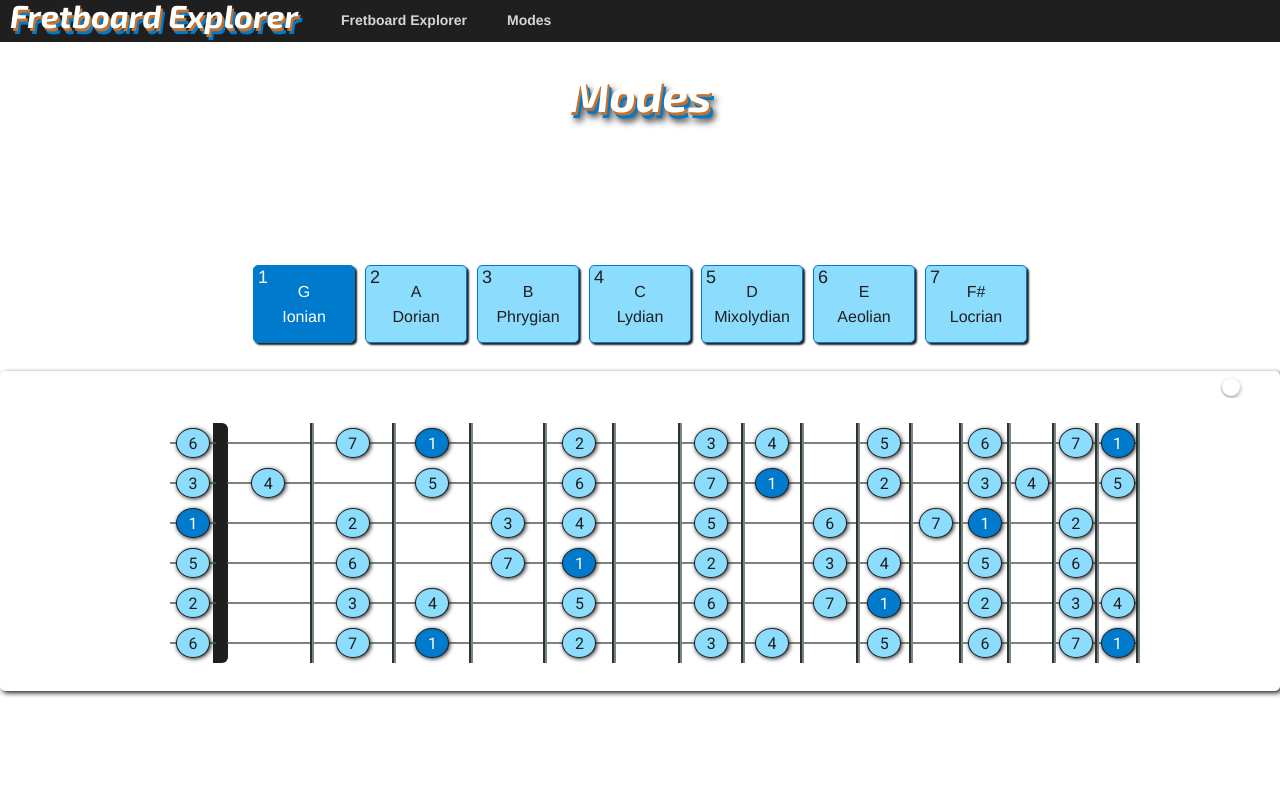
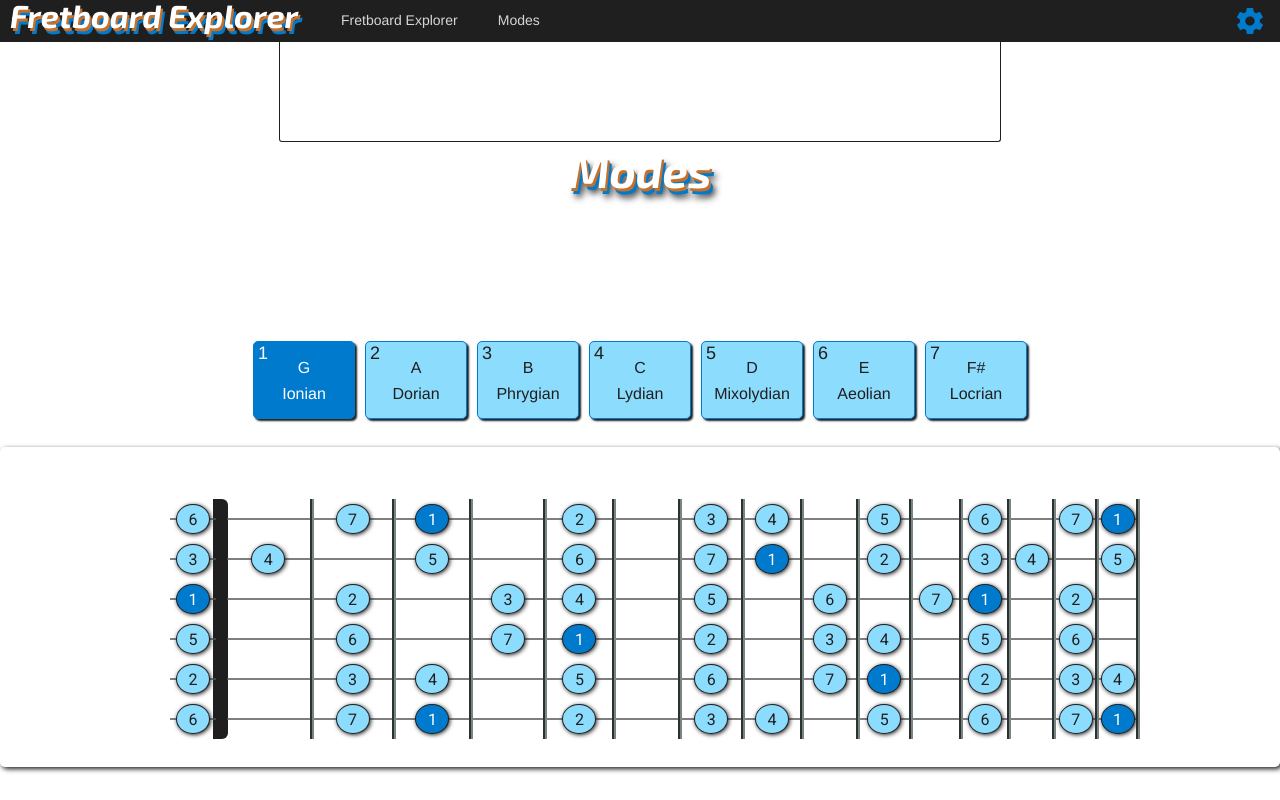
Before and after one commit to bartsides/fretboard-explorer, a Vue app: page /fretboard-explorer/modes in a window 1280 px wide. Built offline with nearby package versions, Linux system fonts and the light colour scheme.

Commit message:
Moved generic fretboard settings to top drawer Injected settings

```diff
--- a/src/App.vue
+++ b/src/App.vue
@@ -1,7 +1,8 @@
 <script setup lang="ts">
 import { darkTheme, GlobalThemeOverrides, NConfigProvider } from "naive-ui";
-import { computed, nextTick, onMounted, reactive } from "vue";
+import { computed, nextTick, onMounted, provide, reactive, ref } from "vue";
 import Nav from "./components/Nav.vue";
+import { DefaultSettings, Settings, settingsSymbol } from "./settings/Settings";
 
 const themeOverrides: GlobalThemeOverrides = {
   common: {
@@ -22,9 +23,15 @@ const state = reactive<{ windowWidth: number }>({
   windowWidth: window.innerWidth,
 });
 
+const settings = ref<Settings>(DefaultSettings);
+provide(settingsSymbol, settings);
+
+function settingsChanged(value: Settings) {
+  settings.value = value;
+}
+
 const onResize = () => (state.windowWidth = window.innerWidth);
 const small = computed(() => state.windowWidth < 768);
-
 onMounted(() => {
   nextTick(() => {
     window.removeEventListener("resize", onResize);
@@ -35,7 +42,7 @@ onMounted(() => {
 
 <template>
   <n-config-provider :theme="darkTheme" :themeOverrides="themeOverrides">
-    <Nav :small="small" />
+    <Nav :small="small" @settingsChanged="settingsChanged" />
     <router-view />
   </n-config-provider>
 </template>
--- a/src/components/Fretboard.vue
+++ b/src/components/Fretboard.vue
@@ -1,9 +1,14 @@
 <script setup lang="ts">
-import { reactive, ref, watch } from "vue";
+import { inject, reactive, ref, watch } from "vue";
 import { calcFretWidths } from "../services/HelperService";
+import {
+  DefaultSettings,
+  DisplayOption,
+  Settings,
+  settingsSymbol,
+} from "../settings/Settings";
 import { getNote, Note } from "../theory/Notes";
 import { getNotesInScale, Scale } from "../theory/Scales";
-import { Tuning } from "../theory/Tunings";
 import FretNote from "./FretNote.vue";
 
 const emit = defineEmits<{
@@ -11,37 +16,39 @@ const emit = defineEmits<{
 }>();
 
 const props = defineProps<{
-  tuning: Tuning;
   scale: Scale;
   rootNote: Note;
-  textMode: "Name" | "Number" | "";
-  frets: number;
 }>();
 
 function getTuningNotes(notes: Note[]): Note[] {
   return JSON.parse(JSON.stringify(notes)).reverse();
 }
 
-let { defaultFretWidth, frets, tuningNotes, scaleNotes, textMode } = reactive<{
+let settings = inject(settingsSymbol)!;
+function getSettings(): Settings {
+  return settings.value ?? DefaultSettings;
+}
+
+let { defaultFretWidth, frets, tuningNotes, scaleNotes, display } = reactive<{
   defaultFretWidth: number;
   frets: number;
   tuningNotes: Note[];
   scaleNotes: Note[];
-  textMode: "Name" | "Number" | "";
+  display: DisplayOption;
 }>({
   defaultFretWidth: 46,
-  frets: 15,
-  tuningNotes: getTuningNotes(props.tuning.notes),
+  frets: getSettings().frets,
+  tuningNotes: getTuningNotes(getSettings().tuning.notes),
   scaleNotes: getNotesInScale(props.scale, props.rootNote),
-  textMode: props.textMode,
+  display: getSettings().display,
 });
 const fretWidths = ref<number[]>(calcFretWidths(frets, defaultFretWidth));
-watch(
-  () => props.tuning,
-  (val: Tuning) => {
-    tuningNotes = getTuningNotes(val.notes);
-  }
-);
+watch(settings, () => {
+  const val = getSettings();
+  tuningNotes = getTuningNotes(val.tuning.notes);
+  display = val.display;
+  fretWidths.value = calcFretWidths(val.frets, defaultFretWidth);
+});
 watch(
   () => props.scale,
   (val: Scale) => (scaleNotes = getNotesInScale(val, props.rootNote))
@@ -50,17 +57,6 @@ watch(
   () => props.rootNote,
   (val: Note) => (scaleNotes = getNotesInScale(props.scale, val))
 );
-watch(
-  () => props.textMode,
-  (val: "Name" | "Number" | "") => (textMode = val)
-);
-watch(
-  () => props.frets,
-  (val: number) => {
-    frets = val;
-    fretWidths.value = calcFretWidths(frets, defaultFretWidth);
-  }
-);
 function noteInScale(stringNote: Note, fret: number): boolean {
   if (!scaleNotes.length || !stringNote || !props.rootNote) return false;
   const fretNote = getNote(stringNote.value + fret);
@@ -68,10 +64,10 @@ function noteInScale(stringNote: Note, fret: number): boolean {
   return !!scaleNotes.find((n) => n.value === fretNote.value);
 }
 function fretText(stringNote: Note, fret: number): string {
-  if (!textMode || !stringNote) return "";
+  if (!display || !stringNote) return "";
   const note = getNote(stringNote.value + fret);
   if (!note) return "";
-  switch (textMode) {
+  switch (display) {
     case "Name":
       return note.name;
     case "Number":
--- a/src/components/Nav.vue
+++ b/src/components/Nav.vue
@@ -1,7 +1,22 @@
 <script setup lang="ts">
-import { MenuOption, NMenu } from "naive-ui";
-import { h, reactive, watchEffect } from "vue";
+import {
+  MenuOption,
+  NButton,
+  NCollapseTransition,
+  NIcon,
+  NMenu,
+  NSelect,
+} from "naive-ui";
+import { h, onMounted, reactive, ref, watchEffect } from "vue";
 import { RouterLink } from "vue-router";
+import { getOption } from "../services/HelperService";
+import {
+  DefaultSettings,
+  DisplayOption,
+  DisplayOptions,
+  Settings,
+} from "../settings/Settings";
+import { Tunings } from "../theory/Tunings";
 import Icon from "./Icon.vue";
 
 interface NavRoute {
@@ -9,9 +24,22 @@ interface NavRoute {
   route: string;
 }
 
+const emit = defineEmits<{
+  (e: "settingsChanged", settings: Settings): void;
+}>();
+
 const { small } = defineProps<{ small: boolean }>();
 const state = reactive<{ small: boolean }>({ small: small });
 watchEffect(() => (state.small = small));
+
+const showOptions = ref(true);
+const tuning = ref(DefaultSettings.tuning);
+const display = ref<DisplayOption>(DefaultSettings.display);
+const frets = ref(DefaultSettings.frets);
+
+const tuningOptions = ref(Tunings.map((t) => getOption(t.name)));
+const fretOptions = ref([12, 15, 22, 24].map((f) => getOption(f.toString())));
+const displayOptions = ref(DisplayOptions.map(getOption));
 
 const routes: NavRoute[] = [
   { name: "Fretboard Explorer", route: "/fretboard-explorer" },
@@ -26,12 +54,106 @@ const options: MenuOption[] = routes.map((route) => {
     label: () => h(RouterLink, { to: route.route }, () => route.name),
   };
 });
+
+function toggleSettings() {
+  showOptions.value = !showOptions.value;
+}
+
+function getSettings(): Settings {
+  let tuningValue = tuning.value;
+  return {
+    tuning: tuningValue,
+    display: display.value,
+    frets: frets.value,
+  };
+}
+
+function emitSettings() {
+  emit("settingsChanged", getSettings());
+}
+function tuningSelected(value: string) {
+  tuning.value = Tunings.find((t) => t.name === value)!;
+  emitSettings();
+}
+function displaySelected(value: DisplayOption) {
+  display.value = value;
+  emitSettings();
+}
+function fretsSelected(value: string) {
+  frets.value = Number(value);
+  emitSettings();
+}
+
+onMounted(() => emitSettings());
 </script>
 <template>
   <div id="nav">
     <Icon :small="small" />
     <n-menu class="nav-menu" mode="horizontal" :options="options" responsive />
+    <n-button
+      class="settings-button"
+      quaternary
+      :type="showOptions ? 'primary' : 'tertiary'"
+      @click="toggleSettings()"
+    >
+      <n-icon size="32">
+        <svg
+          version="1.1"
+          xmlns="http://www.w3.org/2000/svg"
+          xmlns:xlink="http://www.w3.org/1999/xlink"
+          x="0px"
+          y="0px"
+          viewBox="0 0 512 512"
+          enable-background="new 0 0 512 512"
+          xml:space="preserve"
+        >
+          <g>
+            <path
+              d="M413.967,276.8c1.06-6.235,1.06-13.518,1.06-20.8s-1.06-13.518-1.06-20.8l44.667-34.318
+		c4.26-3.118,5.319-8.317,2.13-13.518L418.215,115.6c-2.129-4.164-8.507-6.235-12.767-4.164l-53.186,20.801
+		c-10.638-8.318-23.394-15.601-36.16-20.801l-7.448-55.117c-1.06-4.154-5.319-8.318-10.638-8.318h-85.098
+		c-5.318,0-9.577,4.164-10.637,8.318l-8.508,55.117c-12.767,5.2-24.464,12.482-36.171,20.801l-53.186-20.801
+		c-5.319-2.071-10.638,0-12.767,4.164l-42.549,71.765c-2.119,4.153-1.061,10.399,2.129,13.518L96.97,235.2
+		c0,7.282-1.06,13.518-1.06,20.8s1.06,13.518,1.06,20.8l-44.668,34.318c-4.26,3.118-5.318,8.317-2.13,13.518L92.721,396.4
+		c2.13,4.164,8.508,6.235,12.767,4.164l53.187-20.801c10.637,8.318,23.394,15.601,36.16,20.801l8.508,55.117
+		c1.069,5.2,5.318,8.318,10.637,8.318h85.098c5.319,0,9.578-4.164,10.638-8.318l8.518-55.117c12.757-5.2,24.464-12.482,36.16-20.801
+		l53.187,20.801c5.318,2.071,10.637,0,12.767-4.164l42.549-71.765c2.129-4.153,1.06-10.399-2.13-13.518L413.967,276.8z
+		 M255.468,328.8c-41.489,0-74.46-32.235-74.46-72.8s32.971-72.8,74.46-72.8s74.461,32.235,74.461,72.8S296.957,328.8,255.468,328.8
+		z"
+            ></path>
+          </g>
+        </svg>
+      </n-icon>
+    </n-button>
   </div>
+  <n-collapse-transition :show="showOptions" class="options">
+    <div class="options-drawer">
+      <div class="fretboard-option">
+        Tuning
+        <n-select
+          :value="tuning.name"
+          :options="tuningOptions"
+          @update:value="tuningSelected"
+        />
+      </div>
+      <div class="fretboard-option">
+        Display
+        <n-select
+          :value="display"
+          :options="displayOptions"
+          @update:value="displaySelected"
+        />
+      </div>
+      <div class="fretboard-option">
+        Frets
+        <n-select
+          :value="frets"
+          :options="fretOptions"
+          @update:value="fretsSelected"
+        />
+      </div>
+    </div>
+  </n-collapse-transition>
 </template>
 <style lang="scss" scoped>
 #nav {
@@ -41,4 +163,32 @@ const options: MenuOption[] = routes.map((route) => {
   justify-content: start;
   align-content: center;
 }
+.settings-button {
+  height: 42px;
+  font-size: 36px;
+}
+.options {
+  display: flex;
+  place-content: center;
+}
+$optionsBorder: 1px solid vars.$darkColor;
+$optionsBorderRadius: 3px;
+.options-drawer {
+  display: flex;
+  place-content: center;
+  border-left: $optionsBorder;
+  border-right: $optionsBorder;
+  border-bottom: $optionsBorder;
+  border-bottom-left-radius: $optionsBorderRadius;
+  border-bottom-right-radius: $optionsBorderRadius;
+  padding-left: 15px;
+  padding-right: 15px;
+  padding-top: 15px;
+  padding-bottom: 2em;
+
+  .fretboard-option {
+    margin-left: 15px;
+    margin-right: 15px;
+  }
+}
 </style>
--- a/src/pages/FretboardExplorer.vue
+++ b/src/pages/FretboardExplorer.vue
@@ -1,37 +1,23 @@
 <script setup lang="ts">
-import { NCollapseTransition, NSelect, NSwitch } from "naive-ui";
+import { NSelect } from "naive-ui";
 import { ref } from "vue";
 import Fretboard from "../components/Fretboard.vue";
 import ScaleChords from "../components/ScaleChords.vue";
 import { getOption } from "../services/HelperService";
 import { Notes } from "../theory/Notes";
 import { Scales } from "../theory/Scales";
-import { Tunings } from "../theory/Tunings";
 
-const showOptions = ref(false);
-const tuning = ref(Tunings[0]);
 const scale = ref(Scales[0]);
 const note = ref(Notes[3]); // 7 E
-const frets = ref(15);
-const textMode = ref<"Name" | "Number" | "">("Number");
 
-const tuningOptions = ref(Tunings.map((t) => getOption(t.name)));
 const scaleOptions = ref(Scales.map((s) => getOption(s.name)));
 const noteOptions = ref(Notes.map((n) => getOption(n.name)));
-const fretOptions = ref([12, 15, 22, 24].map((f) => getOption(f.toString())));
-const textModeOptions = ref(["Name", "Number", ""].map(getOption));
 
-function tuningSelected(value: string) {
-  tuning.value = Tunings.find((t) => t.name === value)!;
-}
 function scaleSelected(value: string) {
   scale.value = Scales.find((s) => s.name === value)!;
 }
 function noteSelected(value: string) {
   note.value = Notes.find((n) => n.name === value)!;
-}
-function fretsSelected(value: string) {
-  frets.value = Number(value);
 }
 </script>
 
@@ -58,39 +44,7 @@ function fretsSelected(value: string) {
     </div>
   </div>
   <div class="fretboard-container wide-card">
-    <n-switch v-model:value="showOptions" class="options-switch" />
-    <n-collapse-transition
-      :show="showOptions"
-      class="bottom-fretboard-option-row"
-    >
-      <div class="fretboard-option">
-        Tuning
-        <n-select
-          :value="tuning.name"
-          :options="tuningOptions"
-          @update:value="tuningSelected"
-        />
-      </div>
-      <div class="fretboard-option">
-        Display
-        <n-select v-model:value="textMode" :options="textModeOptions" />
-      </div>
-      <div class="fretboard-option">
-        Frets
-        <n-select
-          :value="frets"
-          :options="fretOptions"
-          @update:value="fretsSelected"
-        />
-      </div>
-    </n-collapse-transition>
-    <Fretboard
-      :tuning="tuning"
-      :scale="scale"
-      :root-note="note"
-      :text-mode="textMode"
-      :frets="frets"
-    />
+    <Fretboard :scale="scale" :root-note="note" />
   </div>
   <ScaleChords :scale="scale" :root-note="note" />
 </template>
--- a/src/pages/Modes.vue
+++ b/src/pages/Modes.vue
@@ -1,37 +1,23 @@
 <script setup lang="ts">
-import { NCollapseTransition, NSelect, NSwitch } from "naive-ui";
+import { NSelect } from "naive-ui";
 import { ref } from "vue";
 import Fretboard from "../components/Fretboard.vue";
 import ModesComponent from "../components/Modes.vue";
 import { getOption } from "../services/HelperService";
 import { Mode, Modes } from "../theory/Modes";
 import { Note, Notes } from "../theory/Notes";
-import { Tunings } from "../theory/Tunings";
 
-const showOptions = ref(false);
-const tuning = ref(Tunings[0]);
 const mode = ref(Modes[0]);
 const note = ref(Notes[10]); // 7 E
-const frets = ref(15);
-const textMode = ref<"Name" | "Number" | "">("Number");
 
-const tuningOptions = ref(Tunings.map((t) => getOption(t.name)));
 const modeOptions = ref(Modes.map((m) => getOption(m.altName ?? m.name)));
 const noteOptions = ref(Notes.map((n) => getOption(n.name)));
-const fretOptions = ref([12, 15, 22, 24].map((f) => getOption(f.toString())));
-const textModeOptions = ref(["Name", "Number", ""].map(getOption));
 
-function tuningSelected(value: string) {
-  tuning.value = Tunings.find((t) => t.name === value)!;
-}
 function modeSelected(value: string) {
   mode.value = Modes.find((m) => m.name === value || m.altName === value)!;
 }
 function noteSelected(value: string) {
   note.value = Notes.find((n) => n.name === value)!;
-}
-function fretsSelected(value: string) {
-  frets.value = Number(value);
 }
 function modeOptionSelected(m: Mode, n: Note) {
   mode.value = m;
@@ -67,39 +53,7 @@ function modeOptionSelected(m: Mode, n: Note) {
     @mode-selected="modeOptionSelected"
   />
   <div class="fretboard-container wide-card">
-    <n-switch v-model:value="showOptions" class="options-switch" />
-    <n-collapse-transition
-      :show="showOptions"
-      class="bottom-fretboard-option-row"
-    >
-      <div class="fretboard-option">
-        Tuning
-        <n-select
-          :value="tuning.name"
-          :options="tuningOptions"
-          @update:value="tuningSelected"
-        />
-      </div>
-      <div class="fretboard-option">
-        Display
-        <n-select v-model:value="textMode" :options="textModeOptions" />
-      </div>
-      <div class="fretboard-option">
-        Frets
-        <n-select
-          :value="frets"
-          :options="fretOptions"
-          @update:value="fretsSelected"
-        />
-      </div>
-    </n-collapse-transition>
-    <Fretboard
-      :tuning="tuning"
-      :scale="mode"
-      :root-note="note"
-      :text-mode="textMode"
-      :frets="frets"
-    />
+    <Fretboard :scale="mode" :root-note="note" />
   </div>
 </template>
 <style lang="scss" scoped>
--- /dev/null
+++ b/src/settings/Settings.ts
@@ -0,0 +1,20 @@
+import { InjectionKey, Ref } from "vue";
+import { Tuning, Tunings } from "../theory/Tunings";
+
+export type DisplayOption = "Name" | "Number" | "";
+
+export const DisplayOptions: DisplayOption[] = ["Name", "Number", ""];
+
+export interface Settings {
+  tuning: Tuning;
+  display: DisplayOption;
+  frets: number;
+}
+
+export const DefaultSettings: Settings = {
+  tuning: Tunings[0],
+  display: "Number",
+  frets: 15,
+};
+
+export const settingsSymbol = Symbol() as InjectionKey<Ref<Settings>>;
```
